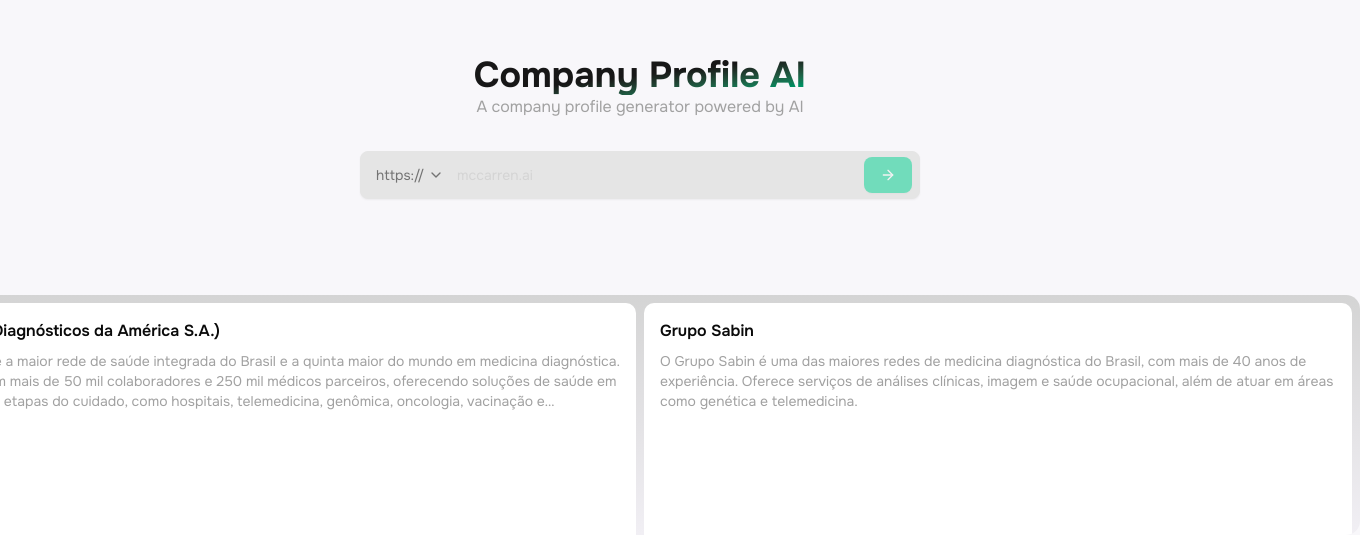
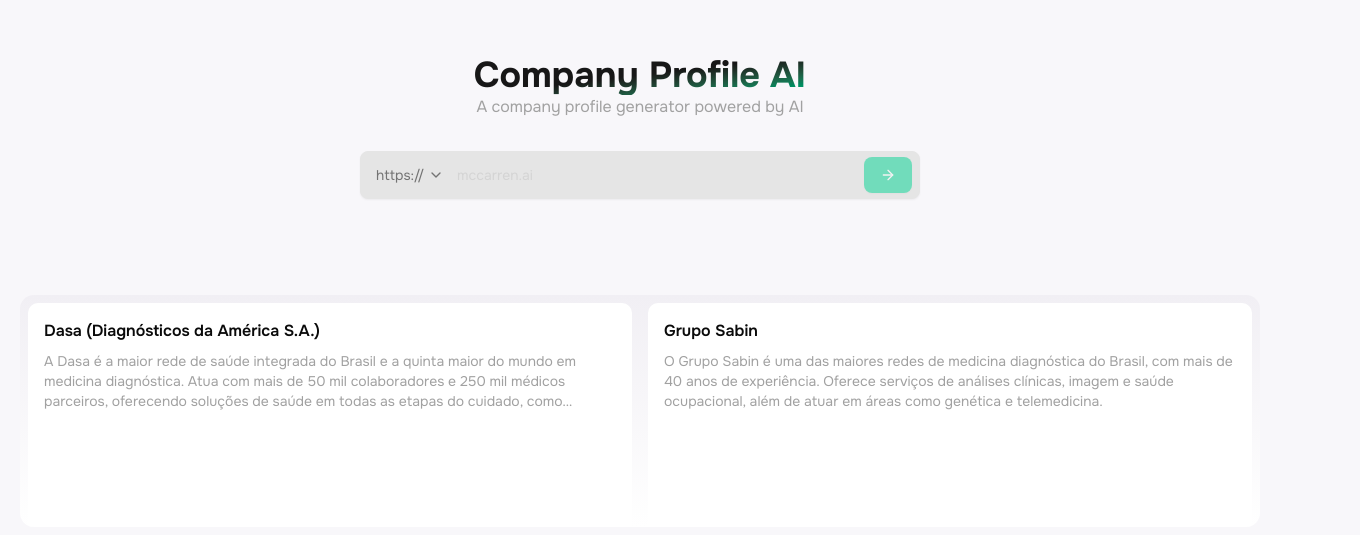
Before and after one commit to mauricioleite1/company-profile-ai, a Next.js app: page / in a window 1280 px wide. Shown: the part 265-800 px from the top of the page, 1360 px wide, since content can reach past the window. Built offline with nearby package versions, Linux system fonts and the light colour scheme.

Commit message:
feat: adds a margin bottom to section

```diff
--- a/components/company-profile-cards-section.tsx
+++ b/components/company-profile-cards-section.tsx
@@ -5,7 +5,7 @@
   const companies = mock;
 
   return (
-    <section className='mix-w-[900px] to-card-section flex min-h-24 w-[1440px] flex-wrap items-center justify-start gap-2 overflow-y-auto rounded-xl bg-gradient-to-b from-neutral-300 p-2'>
+    <section className='mix-w-[900px] to-card-section mb-2 flex min-h-24 w-[1240px] flex-wrap items-center justify-start gap-4 overflow-y-auto rounded-xl bg-gradient-to-t from-white p-2'>
       {companies.map((company, i) => (
         <CompanyProfileCard key={i} company={company} />
       ))}
```
